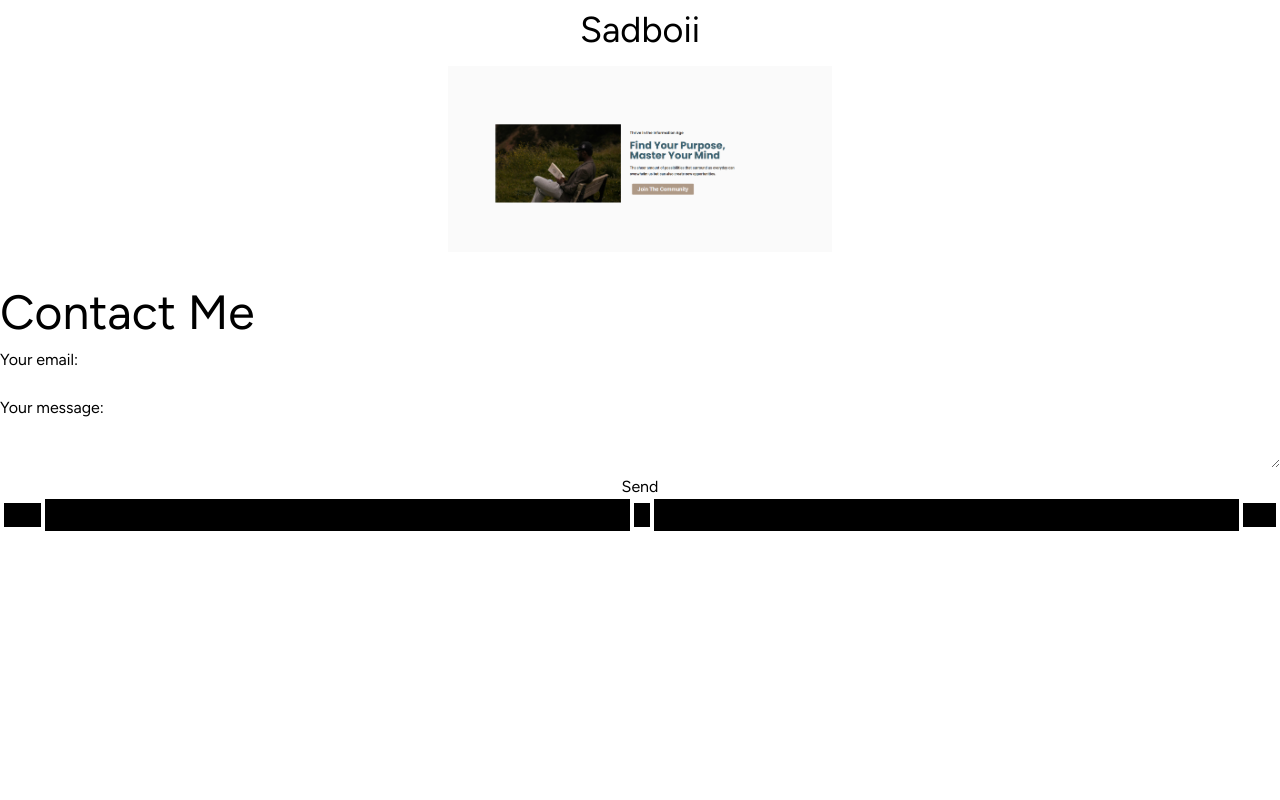
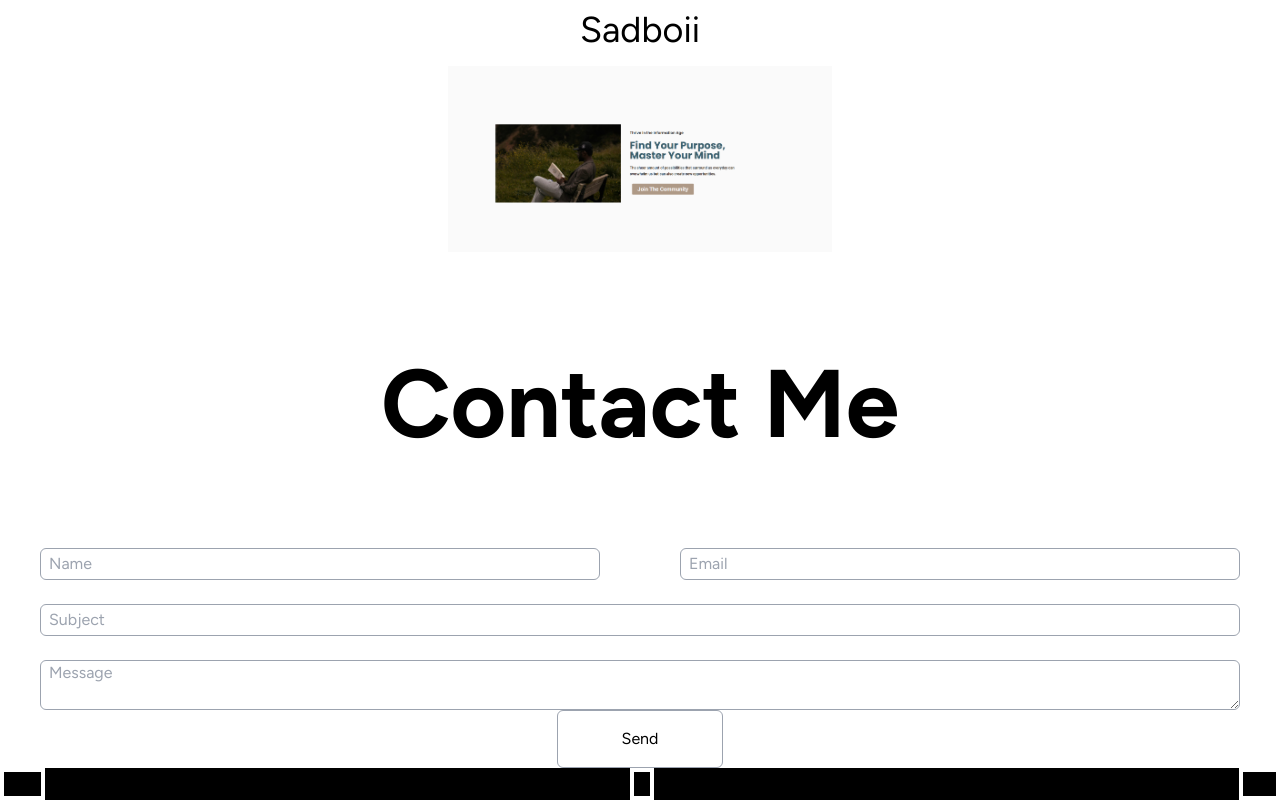
Before and after one commit to clarkjr2016/tailwindPortfolio, a website: page index.html in a window 1280 px wide. Shown: the part 1864-2664 px from the top of the page. Before the commit the page ends 2395 px from the top, so only its background shows below. Drawn offline with Linux system fonts and the light colour scheme.

Commit message:
Working on Contact Me section

```diff
--- a/index.html
+++ b/index.html
@@ -165,25 +165,30 @@
 
     </section>
 
-    <section class="">
-      <h2>Contact Me</h2>
+    <section>
+      <h2 class = "text-center text-4xl md:text-6xl lg:text-8xl font-bold mb-10 mt-20 lg:mb-24" >Contact Me</h2>
       <form
-  action="https://formspree.io/f/mnndkplk"
-  method="POST"
+        action="https://formspree.io/f/mnndkplk"
+          method="POST"
 >
-  <label>
-    Your email:
-    <input type="email" name="email">
-  </label>
-  <label>
-    Your message:
-    <textarea name="message"></textarea>
-  </label>
+          <div class="flex flex-col gap-y-4 md:gap-y-6">
+            <div class="flex flex-col gap-y-4 md:gap-y-6 md:flex-row">
+              <input type="name" name="name" placeholder="Name" class="mx-10 flex-1 border border-gray-400 rounded-md pl-2 min-h-8">
+              <input type="email" name="email" placeholder="Email" class="mx-10 flex-1 border border-gray-400 rounded-md pl-2 min-h-8">
+            </div>
+            <div class="flex flex-col gap-y-4 md:gap-y-6">
+              <input type="text" name="_subject" placeholder="Subject" class="mx-10 border border-gray-400 rounded-md pl-2 min-h-8">
+              <textarea name="message" placeholder="Message" class="mx-10 border border-gray-400 rounded-md pl-2"></textarea>
+            </div>
+          </div>
+
   <!-- your other form fields go here -->
-  <button type="submit">Send</button>
-</form>
+  <button class = "block mx-auto border border-gray-400 rounded-md p-4 px-6 md:px-12 lg:px-16" type="submit">Send</button>
+    </form>
 
     </section>
+
+
     <footer class="bg-black flex justify-between">
       <div class="border-solid border-white border-4">Hello</div>
       <div class="border-solid border-white border-4">Hi</div>
--- a/src/style.css
+++ b/src/style.css
@@ -103,7 +103,7 @@ nav li {
   margin: 0 10px;
 }
 
-.flex {
+/* .flex {
   display: flex;
 }
 
@@ -234,12 +234,6 @@ form {
   justify-content: space-evenly;
 }
 
-form input {
-  margin: 0 auto 0 0;
-  display: block;
-  width: 100%;
-}
-
 form p {
   display: flex;
 }
@@ -250,4 +244,4 @@ textarea {
 
 .marginCentered {
   margin: 0 auto;
-}
+} */
```
Also changed, not shown: src/output.css.
